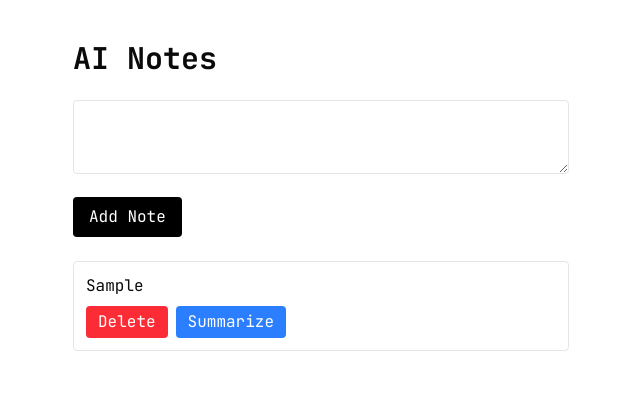
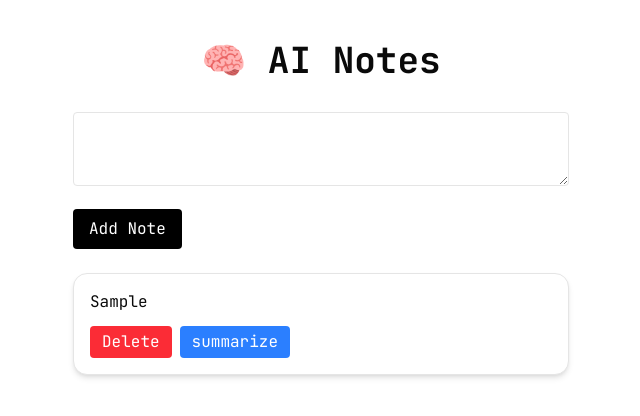
Before and after one commit to Amis883/ai-notes, a Next.js app: page / in a window 1280 px wide. Both pictures are taken after typing "Sample" into the empty fields and a click on the button "Add Note". Shown: the top 416 px of the page, without its empty margins (319-959 px from the left). Built offline with nearby package versions, Linux system fonts and the light colour scheme.

Commit message:
improve UI and loading state for notes

```diff
--- a/app/page.tsx
+++ b/app/page.tsx
@@ -44,7 +44,7 @@ export default function Home() {
         prev.map((n) => (n.id === id ? { ...n, summary: data.summary } : n)),
       );
     } catch (error) {
-      console.error("Summarize error:", error);
+      console.error("Summarize failed", error);
     } finally {
       setLoadingId(null);
     }
@@ -63,7 +63,7 @@ export default function Home() {
 
   return (
     <div className="p-10 max-w-xl mx-auto">
-      <h1 className="text-3xl font-bold mb-6">AI Notes</h1>
+      <h1 className="text-4xl font-bold mb-8 text-center">🧠 AI Notes</h1>
 
       <textarea
         className="w-full border p-3 rounded mb-4"
@@ -80,11 +80,17 @@ export default function Home() {
 
       <div className="mt-6 space-y-3">
         {notes.map((n) => (
-          <div key={n.id} className="border p-3 rounded space-y-2">
+          <div
+            key={n.id}
+            className="bg-white shadow-md rounded-xl p-4 space-y-3 border hover:shadow-lg transition"
+          >
             <p>{n.text}</p>
 
-            {n.summary && <p className="text-sm text-gray-600">{n.summary}</p>}
-
+            {n.summary && (
+              <div className="bg-gray-100 p-3 rounded-md text-sm text-gray-700">
+                <strong>Summary:</strong> {n.summary}
+              </div>
+            )}
             <div className="flex gap-2">
               <button
                 onClick={() => deleteNote(n.id)}
@@ -94,10 +100,14 @@ export default function Home() {
               </button>
 
               <button
+                disabled={loadingId === n.id}
                 onClick={() => summarize(n.id, n.text)}
-                className="bg-blue-500 text-white px-3 py-1 rounded"
+                className="bg-blue-500 text-white px-3 py-1 rounded disabled:opacity-50"
               >
-                {loadingId === n.id ? "Summarizing..." : "Summarize"}
+                summarize
+                {loadingId === n.id && (
+                  <p className="text-sm text-gray-400">Generating summary...</p>
+                )}
               </button>
             </div>
           </div>
```
